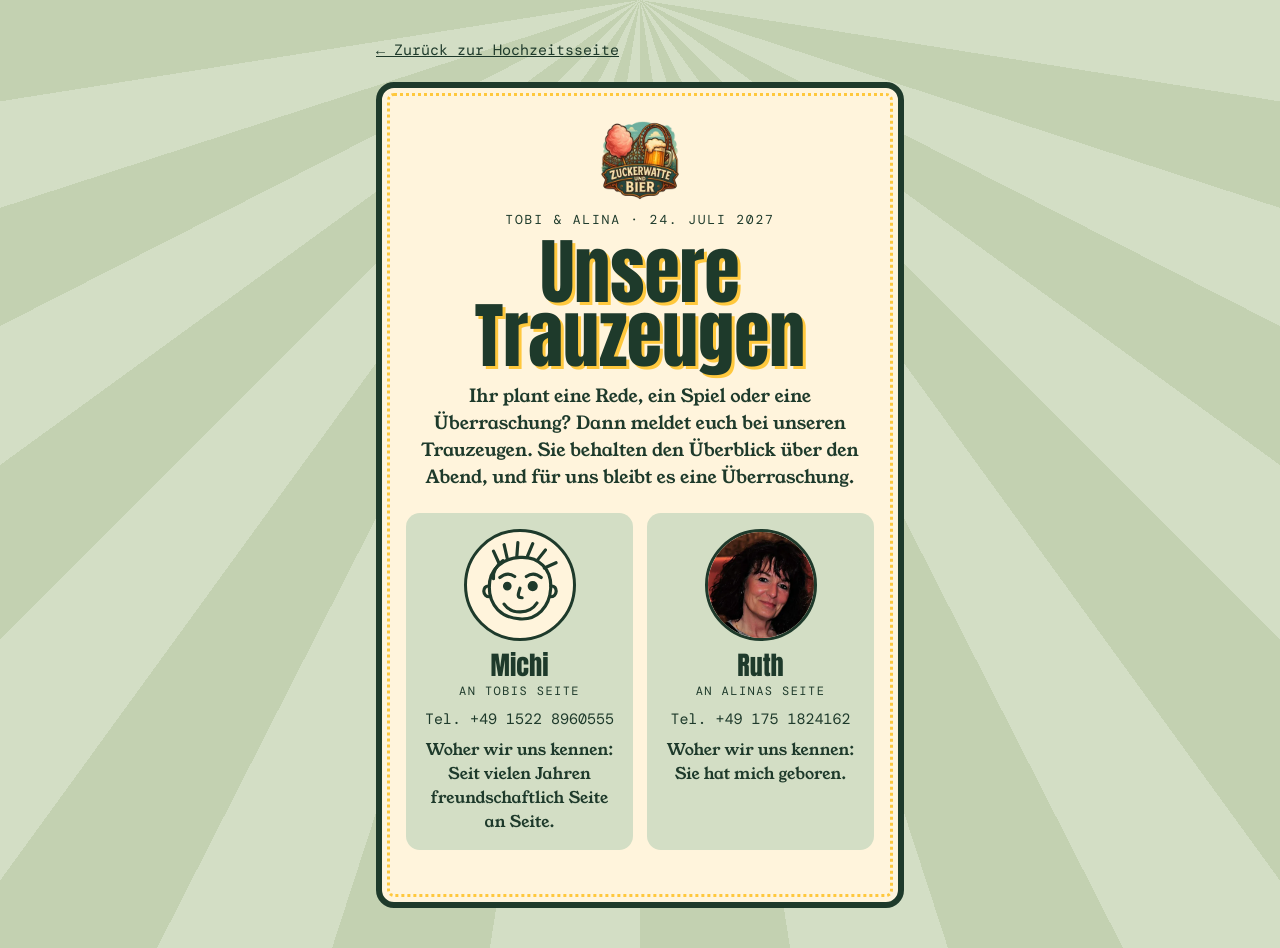
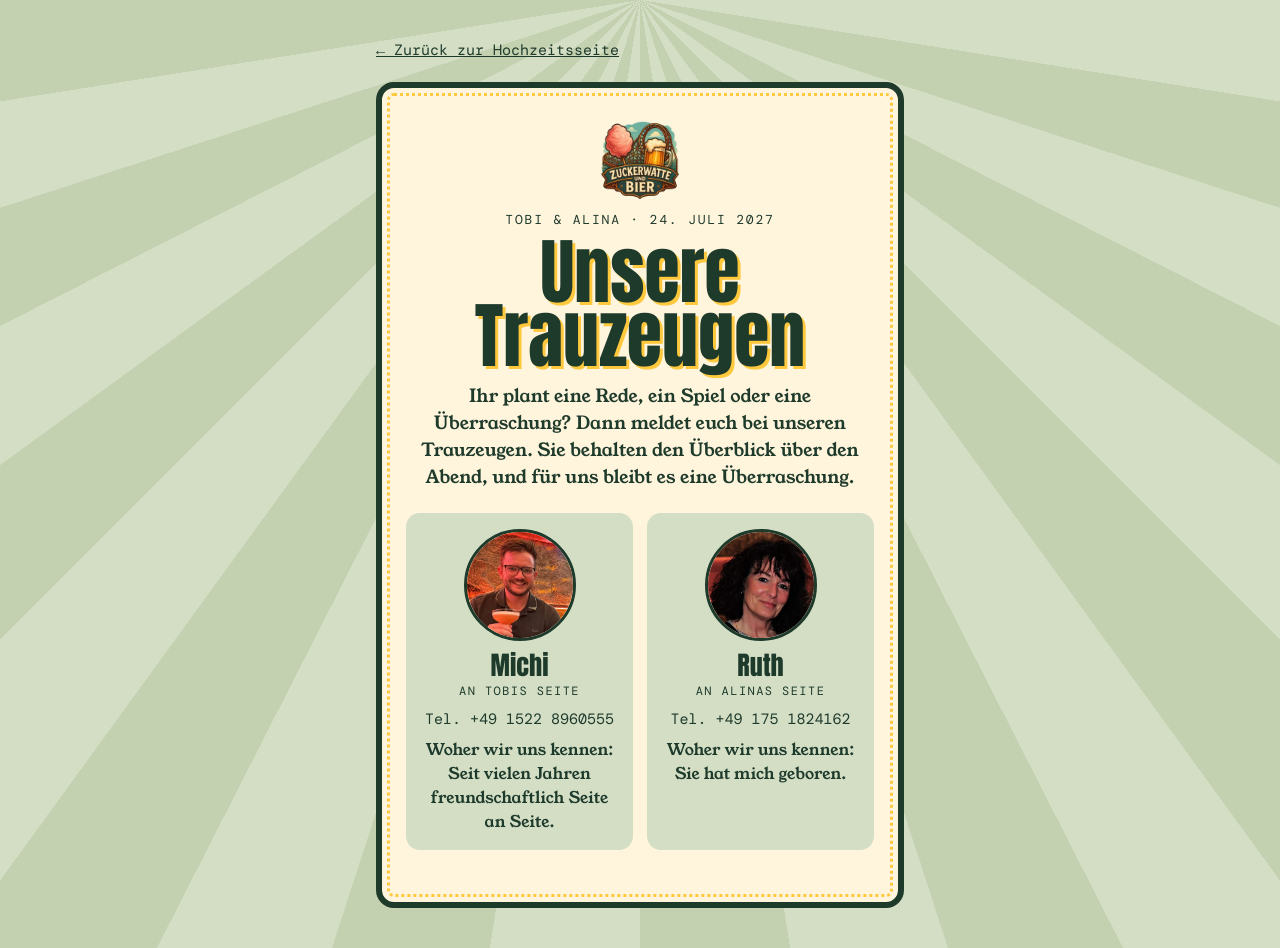
Before and after one commit to BlueKariba/hochzeit, a plain HTML site: page trauzeugen.html in a window 1280 px wide. Drawn offline with nearby package versions, Linux system fonts and the light colour scheme; a web font is replaced by a local one.

Commit message:
Add files via upload

```diff
--- a/trauzeugen.html
+++ b/trauzeugen.html
@@ -80,21 +80,7 @@
 
     <div class="personen">
       <section class="person">
-        <div class="foto">
-          <svg viewBox="0 0 100 100" role="img" aria-label="Gekritzeltes Gesicht, das Foto folgt noch">
-            <g fill="none" stroke="#1E3A2B" stroke-width="3" stroke-linecap="round" stroke-linejoin="round">
-              <path d="M50 24 C68 23 80 35 79 53 C78 71 66 83 50 82 C33 81 21 70 21 52 C21 35 33 25 50 24 Z"/>
-              <path d="M25 44 C24 38 28 31 34 27"/>
-              <path d="M30 29 L25 18 M38 25 L35 12 M47 23 L48 10 M57 23 L62 11 M66 27 L74 17 M73 34 L84 29"/>
-              <path d="M31 43 Q38 37 45 42 M56 42 Q63 37 70 43"/>
-              <circle cx="38" cy="51" r="2.6" fill="#1E3A2B"/>
-              <circle cx="62" cy="51" r="3.3" fill="#1E3A2B"/>
-              <path d="M50 53 C48 59 47 62 52 62"/>
-              <path d="M35 68 C42 78 59 78 66 67"/>
-              <path d="M21 51 C14 50 14 62 22 61 M79 51 C86 50 86 62 78 61"/>
-            </g>
-          </svg>
-        </div>
+        <div class="foto"><img src="michi.webp" alt="Michi, Tobis Trauzeuge" width="360" height="360"></div>
         <p class="name">Michi</p>
         <p class="rolle">An Tobis Seite</p>
         <p class="kontakt" hidden>Tel. <span data-tel="+49|1522|8960555"></span></p>
```
Also changed, not shown: michi.webp (added).
